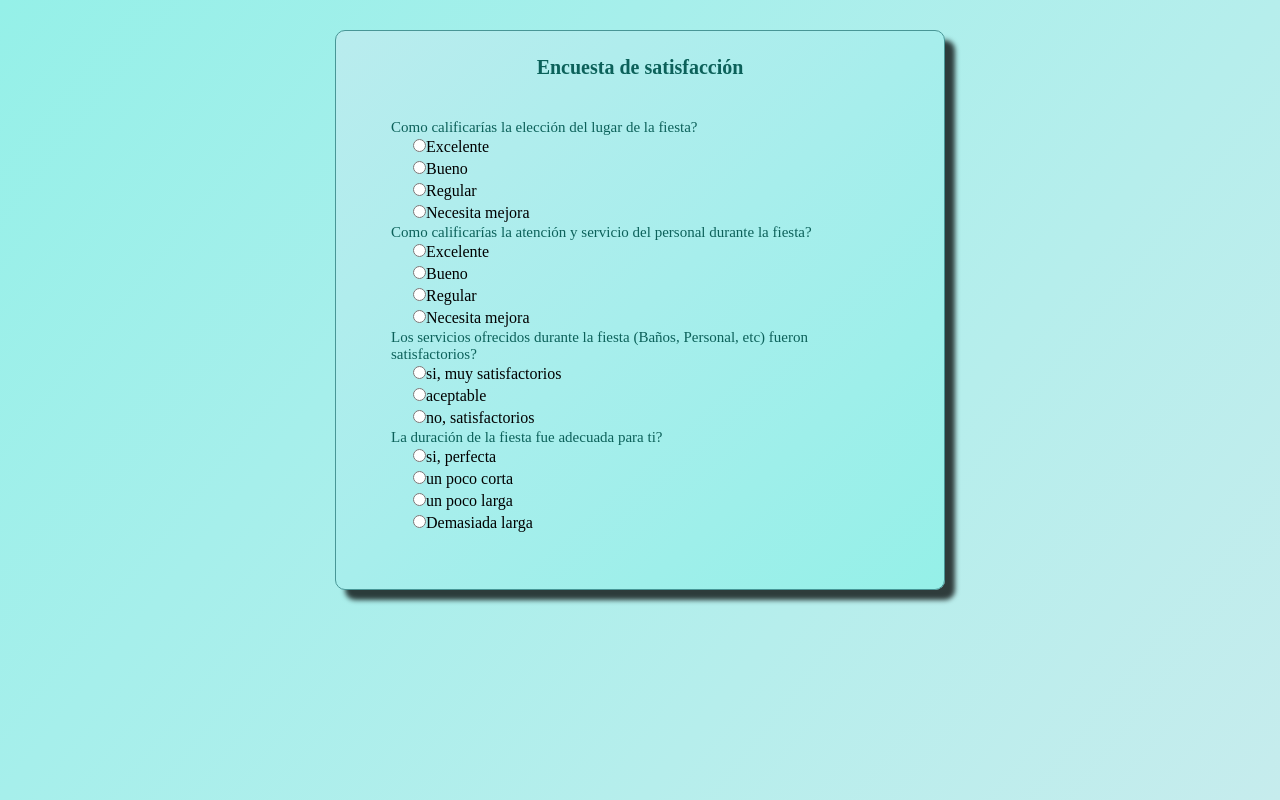
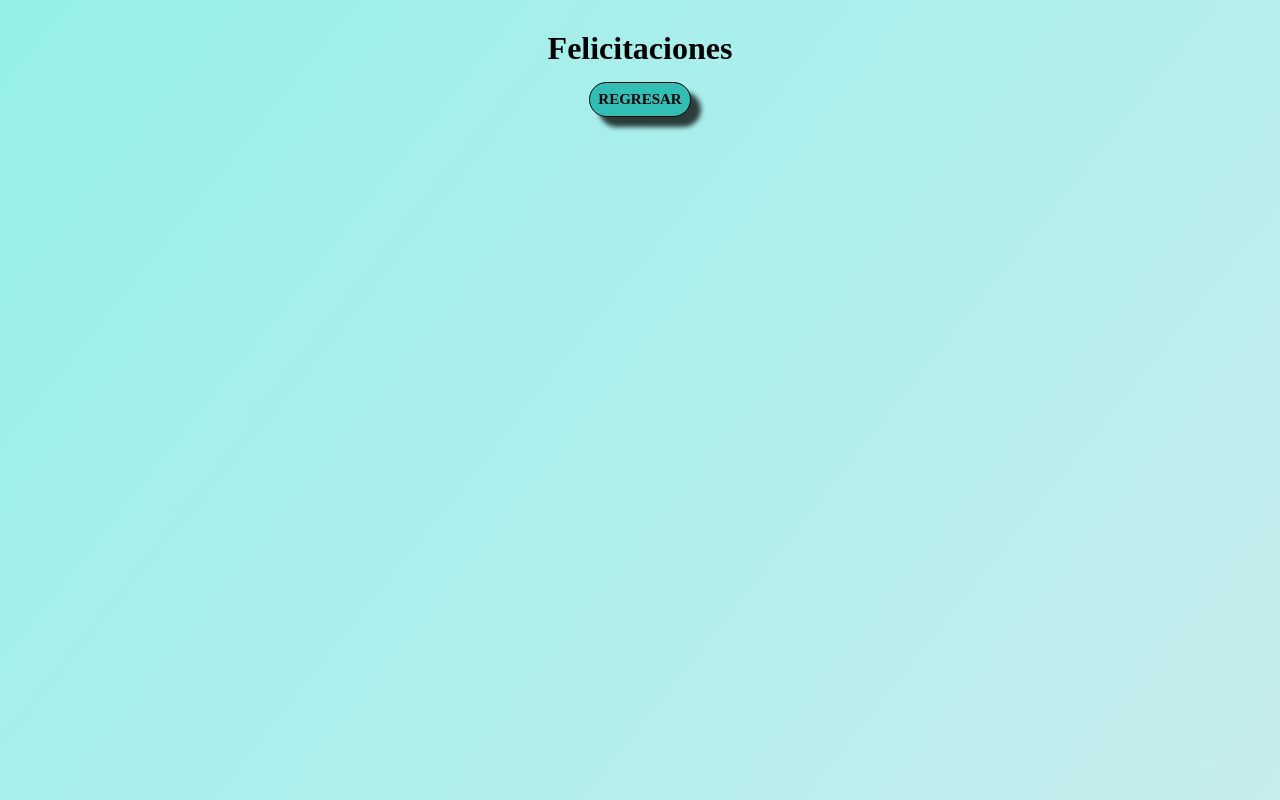
Before and after one commit to edwinespinelb/Actividad13, a React (Vite) app: page / in a window 1280 px wide. Shown: the top 800 px of the page. Built offline with nearby package versions, Linux system fonts and the light colour scheme; a web font is replaced by a local one.

Commit message:
incluyendo authContext

```diff
--- a/src/App.jsx
+++ b/src/App.jsx
@@ -1,15 +1,20 @@
 import { useState } from "react";
+import AuthContext from "./Components/authcontext";
 
-import Encuesta from "./Components/encuesta";
+import Encuesta from "./Components/Encuesta";
 import Ingreso from "./Components/Ingreso";
+import Felicitaciones from "./Components/felicitaciones";
 
 const App = () => {
-  const [step, setStep] = useState("Encuesta");
+  const [step, setStep] = useState("Felicitaciones");
   return (
-    <div className="container">
-      {step === "Encuesta" && <Encuesta />}
-      {step === "Ingreso" && <Ingreso />}
-    </div>
+    <AuthContext.Provider value={{ step, setStep }}>
+      <div className="container">
+        {step === "Encuesta" && <Encuesta />}
+        {step === "Ingreso" && <Ingreso />}
+        {step === "Felicitaciones" && <Felicitaciones />}
+      </div>
+    </AuthContext.Provider>
   );
 };
 
--- /dev/null
+++ b/src/Components/Felicitaciones.jsx
@@ -0,0 +1,15 @@
+import { useContext } from "react";
+import AuthContext from "./authcontext";
+
+const Felicitaciones = () => {
+  let { setStep } = useContext(AuthContext);
+
+  return (
+    <div className="terminar">
+      <h1>Felicitaciones</h1>
+      <button onClick={() => setStep("Ingreso")}>Regresar</button>
+    </div>
+  );
+};
+
+export default Felicitaciones;
--- a/src/Components/Ingreso.jsx
+++ b/src/Components/Ingreso.jsx
@@ -1,4 +1,9 @@
+import { useContext } from "react";
+import AuthContext from "./authcontext";
+
 const Ingreso = () => {
+  let { setStep } = useContext(AuthContext);
+
   return (
     <main>
       <h1>INGRESO</h1>
@@ -6,7 +11,14 @@ const Ingreso = () => {
         <form autoComplete="off">
           <fieldset>
             <label htmlFor="i">email</label>
-            <input type="email" name="i" id="i" placeholder="email" />
+            <input
+              type="email"
+              name="i"
+              id="i"
+              placeholder="email"
+              required
+              autoFocus
+            />
             <p>debe digitar un email valido</p>
           </fieldset>
           <fieldset>
@@ -16,10 +28,11 @@ const Ingreso = () => {
               name="password"
               id="password"
               placeholder="password"
+              required
             />
             <p>debe digitar una contraseña valida</p>
           </fieldset>
-          <button>Ingresar</button>
+          <button onClick={() => setStep("Encuesta")}>Ingresar</button>
         </form>
       </div>
     </main>
--- /dev/null
+++ b/src/Components/authcontext.js
@@ -0,0 +1,5 @@
+import { createContext } from "react";
+
+const AuthContext = createContext();
+
+export default AuthContext;
--- a/src/Components/encuesta.jsx
+++ b/src/Components/encuesta.jsx
@@ -1,4 +1,9 @@
+import { useContext } from "react";
+import AuthContext from "./authcontext";
+
 const encuesta = () => {
+  let { setStep } = useContext(AuthContext);
+
   return (
     <main>
       <h1>Encuesta de satisfacción</h1>
@@ -157,6 +162,7 @@ const encuesta = () => {
               <label htmlFor="larga">Demasiada larga</label>
             </table>
           </fieldset>
+          <button>Enviar</button>
         </form>
       </div>
     </main>
--- a/src/Styles/_component.scss
+++ b/src/Styles/_component.scss
@@ -66,12 +66,12 @@
       }
     }
     button {
-      border-radius: 150px;
+      border-radius: 70px;
       padding: 8px;
       font-family: v.$font-family;
       font-weight: 800;
       font-size: 15px;
-      background-color: #1e7558;
+      background-color: v.$color-button;
       box-shadow: v.$shadow;
       border: solid 1px;
       text-transform: uppercase;
@@ -81,3 +81,24 @@
     }
   }
 }
+.terminar {
+  background-color: v.$bg-terminar;
+  align-self: auto;
+
+  font-family: v.$font-family;
+  text-align: center;
+  button {
+    border-radius: 70px;
+    padding: 8px;
+    font-family: v.$font-family;
+    font-weight: 800;
+    font-size: 15px;
+    background-color: v.$color-button;
+    box-shadow: v.$shadow;
+    border: solid 1px;
+    text-transform: uppercase;
+    justify-self: center;
+    margin-top: 15px;
+    cursor: pointer;
+  }
+}
--- a/src/Styles/_variables.scss
+++ b/src/Styles/_variables.scss
@@ -11,7 +11,7 @@ $bg-container: linear-gradient(
   #95f0e8
 );
 
-$color-button: #16beb3;
+$color-button: #30beb5;
 
 $bg-main: linear-gradient(
   to right bottom,
@@ -27,3 +27,19 @@ $shadow: 10px 10px 5px 0px rgba(0, 0, 0, 0.75);
 $border-color: #489696;
 
 $error: #ce2121;
+
+$bg-terminar: linear-gradient(
+  to right top,
+  #d16ba5,
+  #c777b9,
+  #ba83ca,
+  #aa8fd8,
+  #9a9ae1,
+  #8aa7ec,
+  #79b3f4,
+  #69bff8,
+  #52cffe,
+  #41dfff,
+  #46eefa,
+  #5ffbf1
+);
```
Also changed, not shown: src/Components/Schemas.js (added, +22 -0 lines).
